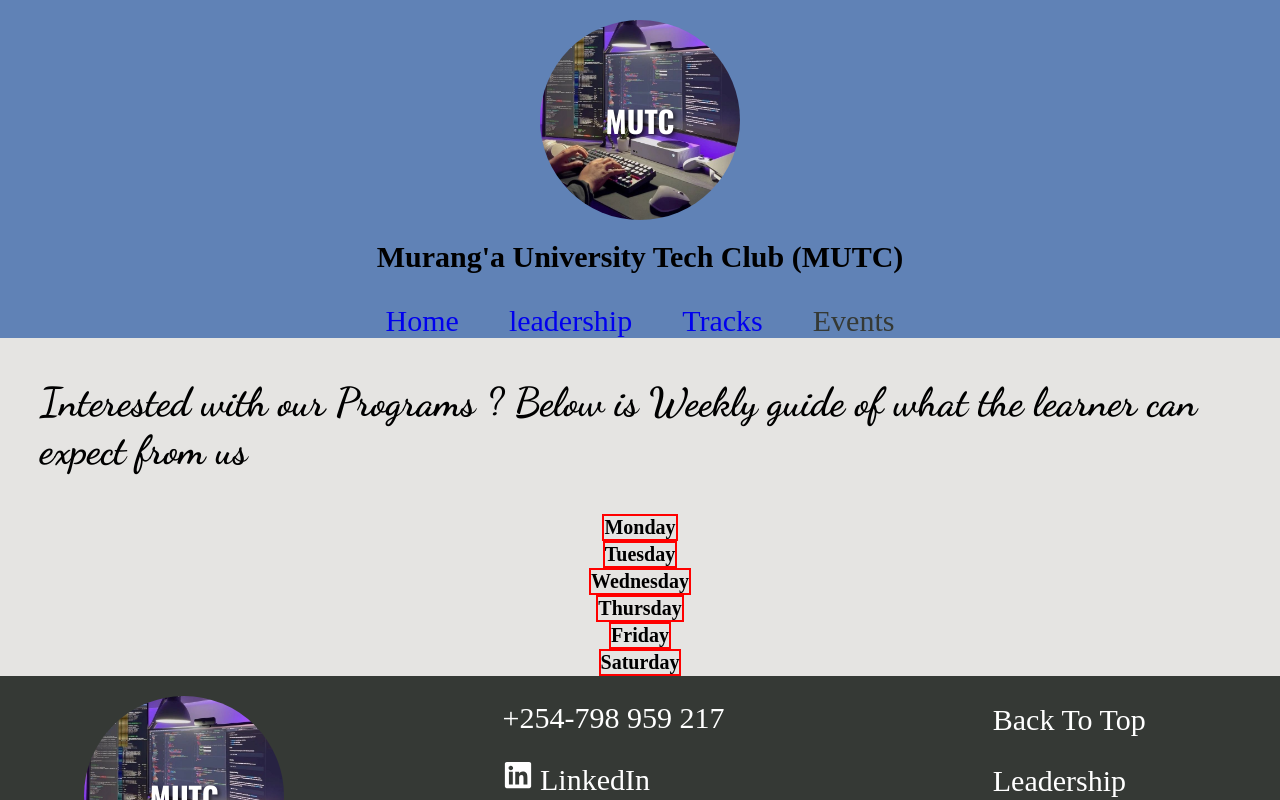
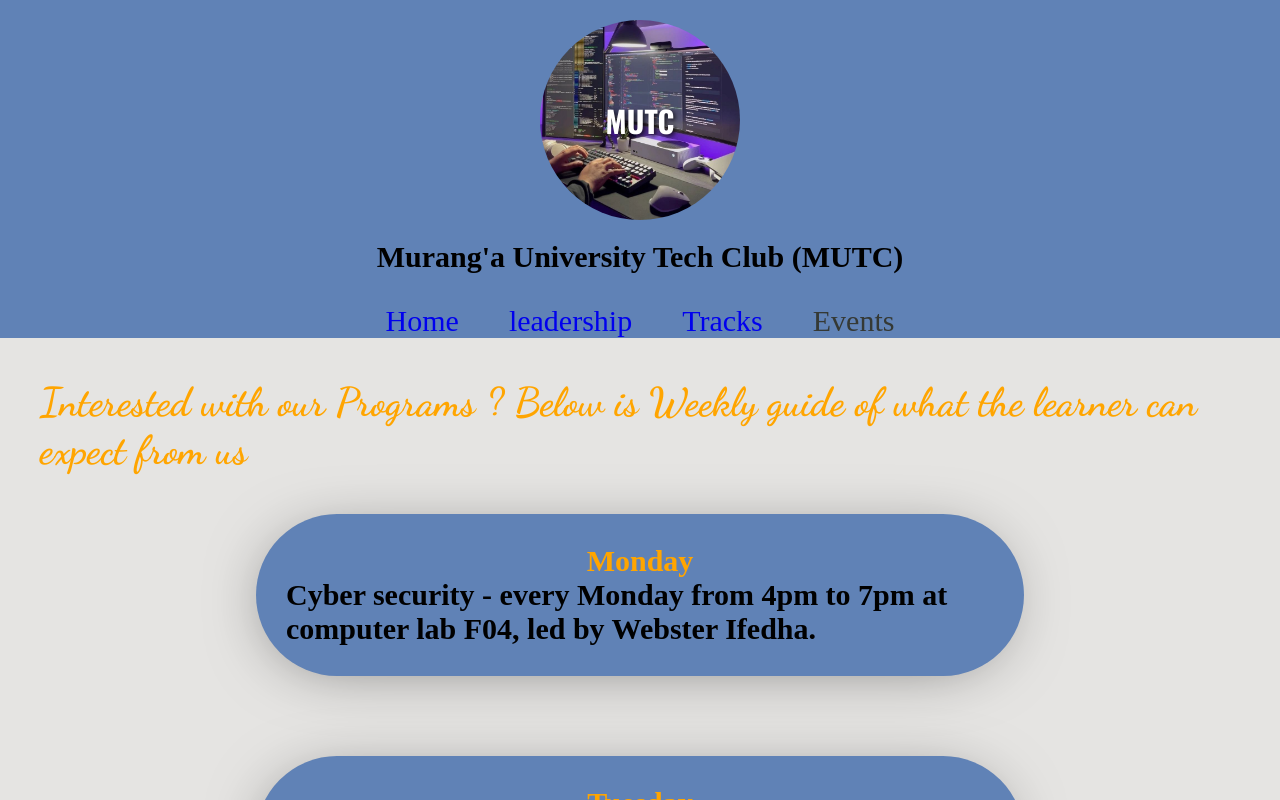
Before and after one commit to SamuelNjuguna-bot/MUTC, a React (Vite) app: page /events in a window 1280 px wide. Shown: the top 800 px of the page. Built offline with nearby package versions, Linux system fonts and the light colour scheme; a web font is replaced by a local one.

Commit message:
This commit adds changes made to the leadership page

```diff
--- a/src/Pages/Events.css
+++ b/src/Pages/Events.css
@@ -3,9 +3,11 @@
   margin: 4rem;
   align-items: center;
   justify-content: center;
+
 }
 .events-hero h1 {
   font-family: var(--italicised);
+  color: orange;
   font-size: 4rem;
 }
 
@@ -14,7 +16,23 @@
   justify-content: center;
   align-items: center;
   flex-direction: column;
+  gap: 4rem;
 }
 .todos {
-  border: 2px solid red;
+  border-radius: 50rem;
+  display: flex;
+  justify-content: center;
+  align-items: center;
+  padding: 3rem;
+  width: 60%;
+  flex-direction: column;
+  font-size: 1.5rem;
+  background-color: var(--secondary-gray);
+  box-shadow: -4px 6px 65px -22px rgba(0,0,0,0.56);
+  -webkit-box-shadow: -4px 6px 65px -22px rgba(0,0,0,0.56);
+  -moz-box-shadow: -4px 6px 65px -22px rgba(0,0,0,0.56);
+  margin-bottom: 4rem;
 }
+.day{
+   color: orange;
+}
--- a/src/Pages/Events.tsx
+++ b/src/Pages/Events.tsx
@@ -1,50 +1,42 @@
 import Header from "../Components/Header";
 import Footer from "../Components/Footer";
-import "./Events.css";
+import './Events.css'
 function Events() {
   return (
     <>
-      <div className="events-header">
-        <Header />
-      </div>
+      <div className="events-header"><Header /></div>
       <div className="events-hero">
-        <h1>
-          Interested with our Programs ? Below is Weekly guide of what the
-          learner can expect from us
-        </h1>
+      <h1>Interested with our Programs ? Below is Weekly guide of what the learner can expect from us</h1>
       </div>
       <div className="weekly-guide">
-        <Guide />
+        <Guide day="Monday" todo="Cyber security - every Monday from 4pm to 7pm at computer lab F04, led by Webster Ifedha."/>
+        <Guide day="Tuesday" todo="UI/UX - every Tuesday from 5pm to 8pm at computer lab F04, led by Manase Gunga."/>
+        <Guide day="Wednesday" todo="Web development - every Wednesday from 6pm to 9pm at computer lab F04, led by Carolyne Githenduka."/>
+        <Guide day="Thursday" todo="Mobile apps development - every Thursday from 4pm to 7pm led by Stanley Amunze."/>
+        <Guide day="Friday" todo="Cloud engineering - every Friday from 3pm to 6pm at computer lab F04, led by Paul Karanja."/>
+        <Guide day="Saturday" todo="Power Platform - every Saturday from 1pm to 4pm at computer lab F04, led by Evyonn Mbithe."/>
       </div>
-      <div className="events-footer">
-        <Footer />
-      </div>
+      <div className="events-footer"><Footer /></div>
     </>
   );
 }
+interface myGuige{
+  day:string;
+  todo:string;
+}
+function Guide({day, todo}:myGuige){
+  return(
+    <>
 
-function Guide() {
-  return (
-    <>
-      <div className="todos">
-        <h1>Monday</h1>
-      </div>
-      <div className="todos">
-        <h1>Tuesday</h1>
-      </div>
-      <div className="todos">
-        <h1>Wednesday</h1>
-      </div>
-      <div className="todos">
-        <h1>Thursday</h1>
-      </div>
-      <div className="todos">
-        <h1>Friday</h1>
-      </div>
-      <div className="todos">
-        <h1>Saturday</h1>
-      </div>
+   <div className="todos">
+    <h1 className="day">{day}</h1>
+    <h1>{todo}</h1></div>
+
+
+
     </>
-  );
+
+
+  )
 }
 export default Events;
--- a/src/Pages/LeaderShip.tsx
+++ b/src/Pages/LeaderShip.tsx
@@ -43,6 +43,9 @@ function Leadership() {
   return (
     <>
       <Header />
+      <div className="section-leadership-hero">
+        <h1>Meet the Our team of leaders who keep this on going !!!</h1>
+      </div>
       <section className="leaders">
         <Leaders name="Dr. John Ndia" url={image} biography={exerpt1} />
         <Leaders name="Victory Njeri" url={lady1} biography={exerpt2} />
--- a/src/Pages/Leadership.css
+++ b/src/Pages/Leadership.css
@@ -3,6 +3,18 @@
   flex-wrap: wrap;
   justify-content: center;
   gap: 2rem;
+}
+.section-leadership-hero{
+  height: 200px;
+  display: flex;
+  align-items: center;
+  justify-content: center;
+}
+.section-leadership-hero h1{
+  text-transform: capitalize;
+  font-size: 4rem;
+  font-family: var(--italicised);
+  color: orange;
 }
 .leaders-container {
   display: flex;
```
